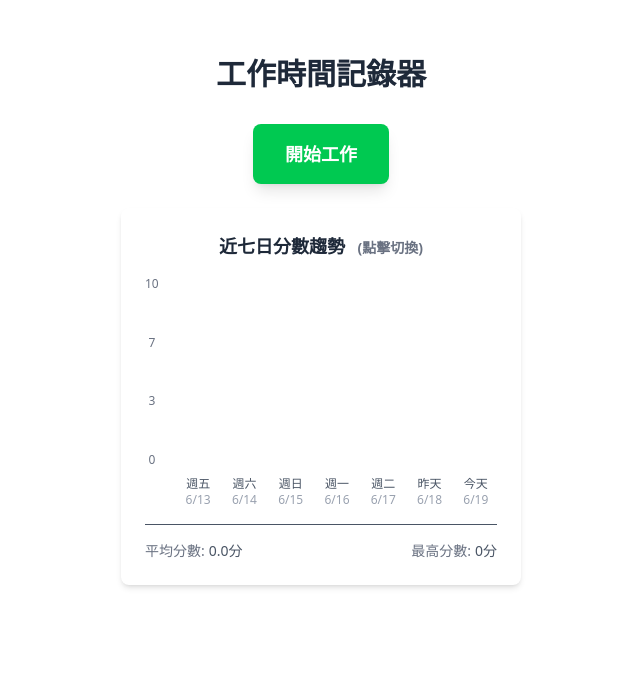
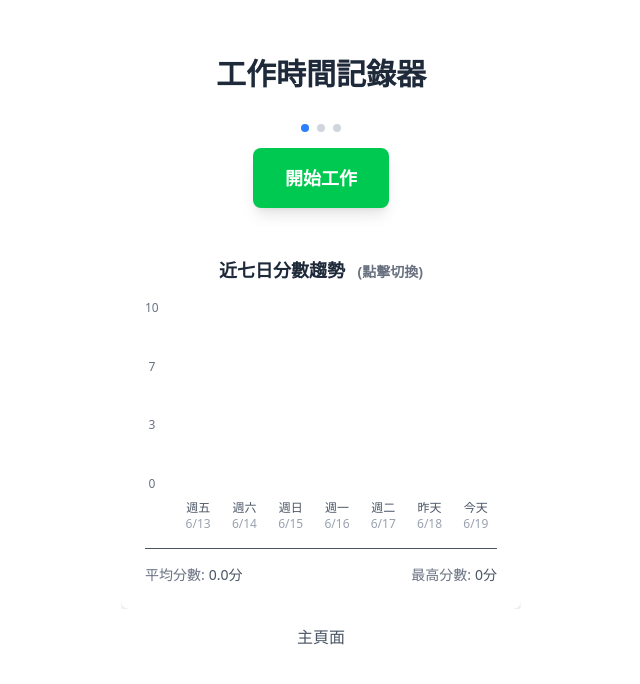
Before and after one commit to echoedinvoker/work-recorder, a Vue app: page / in a window 1280 px wide. Shown: the top 684 px of the page, without its empty margins (319-959 px from the left). Built offline with nearby package versions, Linux system fonts and the light colour scheme; the HTML template or start-up script is replaced by a standard one.

Commit message:
multiple page system

```diff
--- a/src/App.vue
+++ b/src/App.vue
@@ -2,26 +2,69 @@
   <div class="max-w-md mx-auto mt-8 p-6 text-center">
     <h1 class="text-3xl font-bold text-gray-800 mb-8">工作時間記錄器</h1>
 
-    <div class="space-y-6">
+    <!-- 頁面指示器 -->
+    <PageIndicator
+      :pages="pages"
+      :current-page-index="currentPageIndex"
+      @go-to-page="goToPage"
+    />
 
-      <TheButton />
+    <!-- 滑動容器 -->
+    <div
+      class="overflow-hidden"
+      @touchstart="handleTouchStart"
+      @touchmove="handleTouchMove"
+      @touchend="handleTouchEnd"
+    >
+      <div
+        class="flex transition-transform duration-300 ease-out"
+        :style="{ transform: `translateX(-${currentPageIndex * 100}%)` }"
+      >
+        <!-- 動態渲染頁面 -->
+        <div
+          v-for="(page, index) in pages"
+          :key="index"
+          class="w-full flex-shrink-0"
+        >
+          <component :is="pageComponents[page.component as keyof typeof pageComponents]" />
+        </div>
+      </div>
+    </div>
 
-      <ScoreDisplay />
-
-      <ResultDisplay />
-
-      <RecordingDisplay />
-
-      <ScoreChart />
-
-    </div>
+    <!-- 頁面標題 -->
+    <p class="mt-4 text-gray-600">{{ pages[currentPageIndex].name }}</p>
   </div>
 </template>
 
 <script setup lang="ts">
-import TheButton from '@/components/TheButton.vue';
-import ResultDisplay from '@/components/ResultDisplay.vue';
-import RecordingDisplay from '@/components/RecordingDisplay.vue';
-import ScoreDisplay from '@/components/ScoreDisplay.vue';
-import ScoreChart from '@/components/ScoreChart.vue';
+import { usePageNavigation, type PageConfig } from '@/composables/usePageNavigation'
+import PageIndicator from '@/components/ui/PageIndicator.vue'
+
+// 導入頁面組件
+import HomePage from '@/components/pages/HomePage.vue'
+import SecondPage from '@/components/pages/SecondPage.vue'
+import ThirdPage from '@/components/pages/ThirdPage.vue'
+
+// 頁面配置
+const pages: PageConfig[] = [
+  { name: '主頁面', component: 'HomePage' },
+  { name: '頁面 2', component: 'SecondPage' },
+  { name: '頁面 3', component: 'ThirdPage' }
+]
+
+// 頁面組件映射
+const pageComponents = {
+  HomePage,
+  SecondPage,
+  ThirdPage
+}
+
+// 使用頁面導航 composable
+const {
+  currentPageIndex,
+  handleTouchStart,
+  handleTouchMove,
+  handleTouchEnd,
+  goToPage
+} = usePageNavigation(pages)
 </script>
--- /dev/null
+++ b/src/components/pages/HomePage.vue
@@ -0,0 +1,17 @@
+<template>
+  <div class="space-y-6">
+    <TheButton />
+    <ResultDisplay />
+    <RecordingDisplay />
+    <ScoreDisplay />
+    <ScoreChart />
+  </div>
+</template>
+
+<script setup lang="ts">
+import TheButton from '@/components/TheButton.vue'
+import ResultDisplay from '@/components/ResultDisplay.vue'
+import RecordingDisplay from '@/components/RecordingDisplay.vue'
+import ScoreDisplay from '@/components/ScoreDisplay.vue'
+import ScoreChart from '@/components/ScoreChart.vue'
+</script>
--- /dev/null
+++ b/src/components/pages/SecondPage.vue
@@ -0,0 +1,13 @@
+<template>
+  <div class="space-y-6">
+    <div class="text-gray-500">
+      <h2 class="text-xl font-semibold mb-4">頁面 2</h2>
+      <p>等待您的創意</p>
+      <!-- 在這裡添加第二頁的內容 -->
+    </div>
+  </div>
+</template>
+
+<script setup lang="ts">
+// 第二頁的邏輯
+</script>
--- /dev/null
+++ b/src/components/pages/ThirdPage.vue
@@ -0,0 +1,13 @@
+<template>
+  <div class="space-y-6">
+    <div class="text-gray-500">
+      <h2 class="text-xl font-semibold mb-4">頁面 3</h2>
+      <p>等待您的創意</p>
+      <!-- 在這裡添加第三頁的內容 -->
+    </div>
+  </div>
+</template>
+
+<script setup lang="ts">
+// 第三頁的邏輯
+</script>
--- /dev/null
+++ b/src/components/ui/PageIndicator.vue
@@ -0,0 +1,28 @@
+<template>
+  <div class="flex justify-center space-x-2 mb-4">
+    <div
+      v-for="(page, index) in pages"
+      :key="index"
+      :class="[
+        'w-2 h-2 rounded-full transition-colors duration-300 cursor-pointer',
+        currentPageIndex === index ? 'bg-blue-500' : 'bg-gray-300'
+      ]"
+      @click="$emit('goToPage', index)"
+    ></div>
+  </div>
+</template>
+
+<script setup lang="ts">
+import type { PageConfig } from '@/composables/usePageNavigation'
+
+interface Props {
+  pages: PageConfig[]
+  currentPageIndex: number
+}
+
+defineProps<Props>()
+
+defineEmits<{
+  goToPage: [index: number]
+}>()
+</script>
--- /dev/null
+++ b/src/composables/usePageNavigation.ts
@@ -0,0 +1,91 @@
+import { ref, onMounted, onUnmounted } from 'vue'
+
+export interface PageConfig {
+  name: string
+  component: string
+}
+
+export function usePageNavigation(pages: PageConfig[]) {
+  const currentPageIndex = ref(0)
+
+  // 觸控相關變數
+  const touchStartX = ref(0)
+  const touchEndX = ref(0)
+  const minSwipeDistance = 50
+
+  // 觸控事件處理
+  const handleTouchStart = (e: TouchEvent) => {
+    touchStartX.value = e.touches[0].clientX
+  }
+
+  const handleTouchMove = (e: TouchEvent) => {
+    // 防止頁面滾動
+    e.preventDefault()
+  }
+
+  const handleTouchEnd = (e: TouchEvent) => {
+    touchEndX.value = e.changedTouches[0].clientX
+    handleSwipe()
+  }
+
+  // 處理滑動邏輯
+  const handleSwipe = () => {
+    const swipeDistance = touchStartX.value - touchEndX.value
+
+    // 向左滑動（下一頁）
+    if (swipeDistance > minSwipeDistance && currentPageIndex.value < pages.length - 1) {
+      currentPageIndex.value++
+    }
+    // 向右滑動（上一頁）
+    else if (swipeDistance < -minSwipeDistance && currentPageIndex.value > 0) {
+      currentPageIndex.value--
+    }
+  }
+
+  // 鍵盤導航支援
+  const handleKeydown = (e: KeyboardEvent) => {
+    if (e.key === 'ArrowLeft' && currentPageIndex.value > 0) {
+      currentPageIndex.value--
+    } else if (e.key === 'ArrowRight' && currentPageIndex.value < pages.length - 1) {
+      currentPageIndex.value++
+    }
+  }
+
+  // 程式化導航
+  const goToPage = (index: number) => {
+    if (index >= 0 && index < pages.length) {
+      currentPageIndex.value = index
+    }
+  }
+
+  const nextPage = () => {
+    if (currentPageIndex.value < pages.length - 1) {
+      currentPageIndex.value++
+    }
+  }
+
+  const prevPage = () => {
+    if (currentPageIndex.value > 0) {
+      currentPageIndex.value--
+    }
+  }
+
+  // 掛載鍵盤事件
+  onMounted(() => {
+    document.addEventListener('keydown', handleKeydown)
+  })
+
+  onUnmounted(() => {
+    document.removeEventListener('keydown', handleKeydown)
+  })
+
+  return {
+    currentPageIndex,
+    handleTouchStart,
+    handleTouchMove,
+    handleTouchEnd,
+    goToPage,
+    nextPage,
+    prevPage
+  }
+}
```
